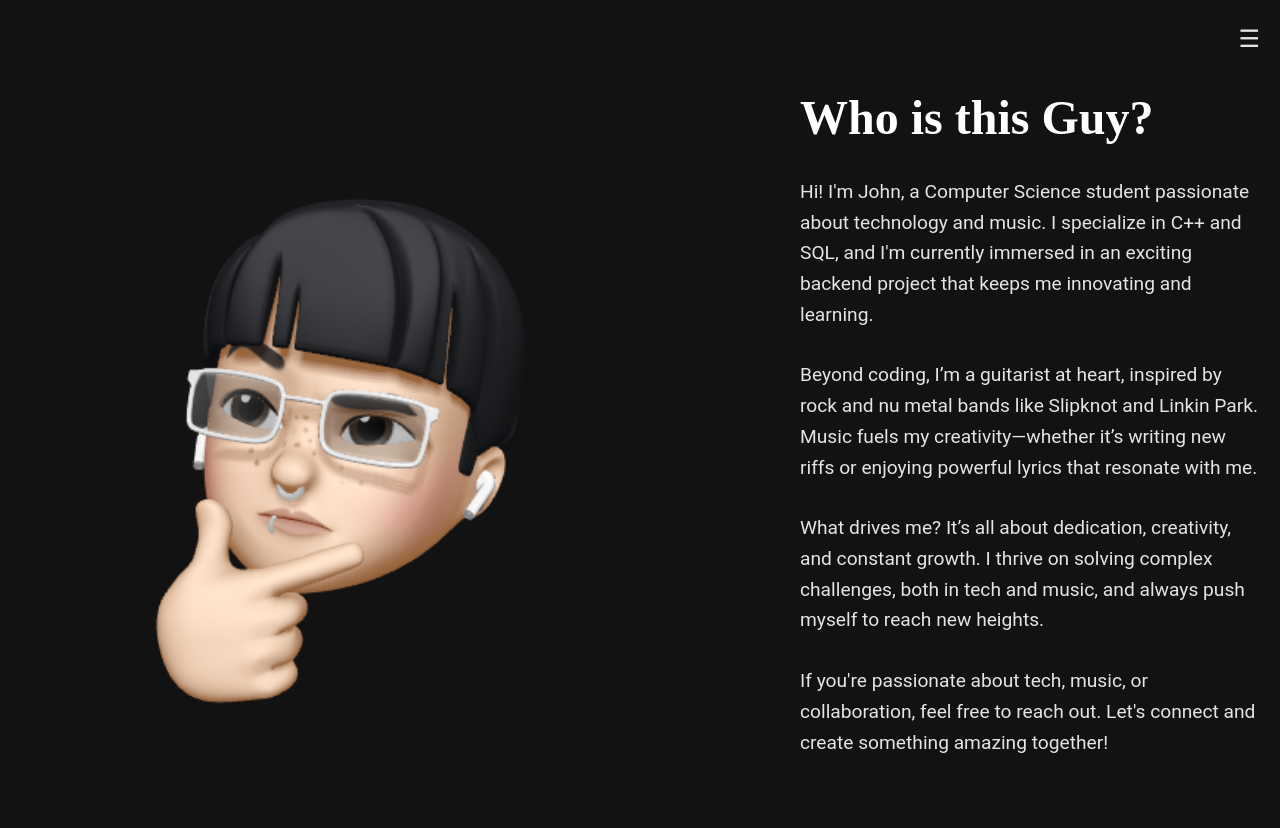
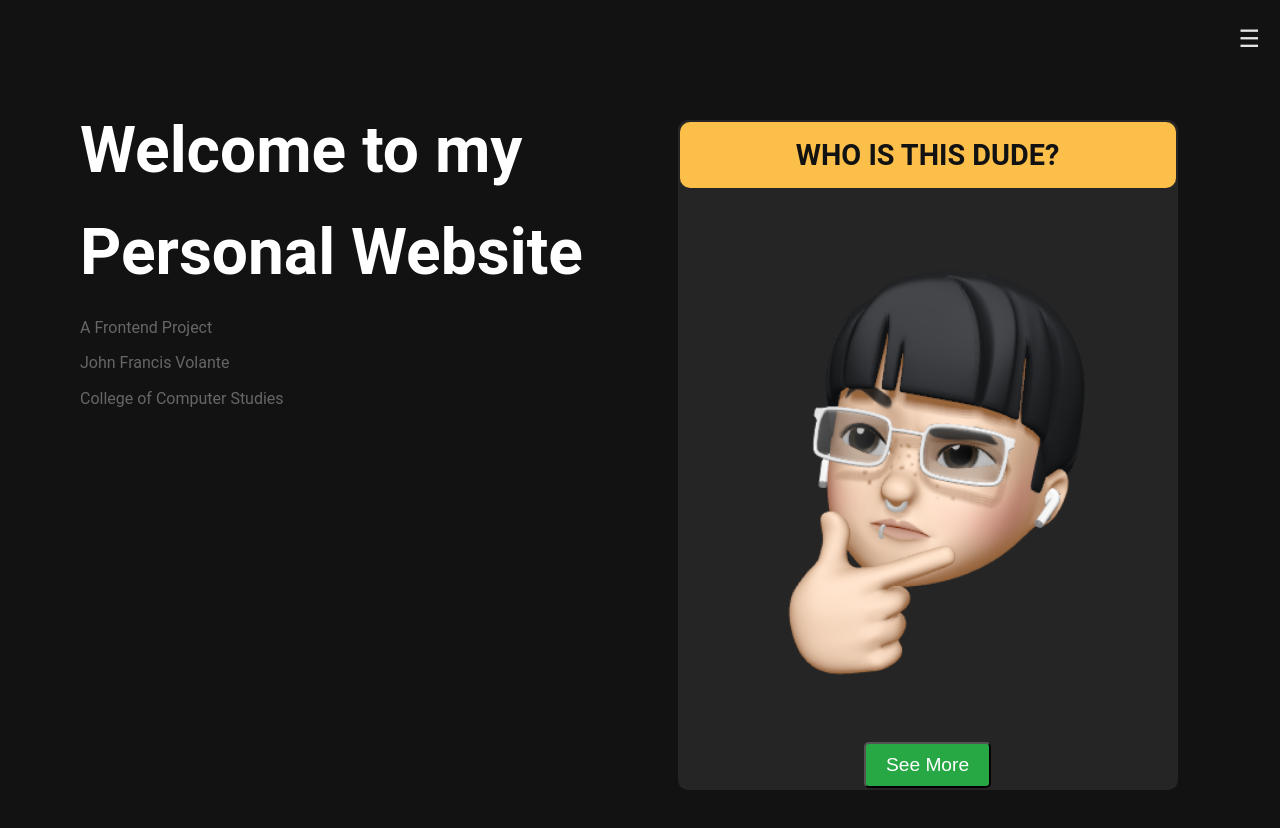
Before and after one commit to juansncz1970/Frontend-Project, a React (Vite) app: page / in a window 1280 px wide. Shown: the top 828 px of the page. Built offline with nearby package versions, Linux system fonts and the light colour scheme.

Commit message:
major update on visuals and function

```diff
--- a/src/pages/Home.jsx
+++ b/src/pages/Home.jsx
@@ -1,21 +1,59 @@
-import React from 'react';
+import React, { useState } from 'react';
+import { Button, Card } from 'react-bootstrap'; // Import Button and Card from react-bootstrap
+import '../styles/Home.css'; // Ensure you have your custom styles here for additional styling.
 
 function Home() {
+  const [showMore, setShowMore] = useState(false); // State to control whether the extra content is shown
+
+  const toggleContent = () => {
+    setShowMore(!showMore); // Toggle the state when the button is clicked
+  };
+
   return (
     <div id="home">
       <section className="section">
-        <div className="image-container">
-          <img src="profile.png" alt="Profile" className="profile-image" />
+        <div className="left-side">
+          <div className="header-text">
+            <h2>Welcome to my Personal Website</h2>
+            <p>A Frontend Project</p>
+            <p>John Francis Volante</p>
+            <p>College of Computer Studies</p>
+          </div>
         </div>
-        <div className="content-container">
-          <h1>Who is this Guy?</h1>
-          <p>Hi! I'm John, a Computer Science student passionate about technology and music. I specialize in C++ and SQL, and I'm currently immersed in an exciting backend project that keeps me innovating and learning.</p>
+        <div className="right-side">
+          <Card style={{ width: '100%', maxWidth: '500px' }} className="custom-card">
+            <Card.Body>
+              {/* Curved Box for Heading */}
+              <div className="heading-box">
+                <Card.Title>Who is this dude?</Card.Title>
+              </div>
 
-          <p>Beyond coding, I’m a guitarist at heart, inspired by rock and nu metal bands like Slipknot and Linkin Park. Music fuels my creativity—whether it’s writing new riffs or enjoying powerful lyrics that resonate with me.</p>
+              {/* Profile Image */}
+              <div className="profile-img-container">
+                <img src="profile.png" alt="Profile" className="profile-image" />
+              </div>
 
-          <p>What drives me? It’s all about dedication, creativity, and constant growth. I thrive on solving complex challenges, both in tech and music, and always push myself to reach new heights.</p>
-
-          <p>If you're passionate about tech, music, or collaboration, feel free to reach out. Let's connect and create something amazing together!</p>
+              <Card.Text>
+                {showMore && (
+                  <>
+                    <p>Hi! I'm Juan, a Computer Science student passionate about technology and music.</p>
+                    <p> </p>
+                    <p>I specialize in C++ and SQL, and I'm currently immersed in an exciting backend project that keeps me innovating and learning.</p>
+                    <p> </p>
+                    <p>Beyond coding, I’m a guitarist at heart, inspired by rock and nu-metal bands like Slipknot and Linkin Park. Music fuels my creativity—whether it’s writing new riffs or enjoying powerful lyrics that resonate with me.</p>
+                    <p> </p>
+                    <p>What drives me? It’s all about dedication, creativity, and constant growth. I thrive on solving complex challenges, both in tech and music, and always push myself to reach new heights.</p>
+                    <p> </p>
+                    <p>If you're passionate about tech, music, or collaboration, feel free to reach out. Let's connect and create something amazing together!</p>
+                  </>
+                )}
+              </Card.Text>
+              {/* Button to Toggle Content */}
+              <Button variant="success" onClick={toggleContent} className="see-more-button">
+                {showMore ? 'Show Less' : 'See More'}
+              </Button>
+            </Card.Body>
+          </Card>
         </div>
       </section>
     </div>
--- a/src/styles/App.css
+++ b/src/styles/App.css
@@ -7,8 +7,8 @@
 
 body {
   font-family: 'Roboto', sans-serif;
-  background-color: #121212;  /* Dark mode background */
-  color: #e4e4e4;  /* Lighter text for readability */
+  background-color: #121212;
+  color: #e4e4e4;
   line-height: 1.6;
 }
 
@@ -19,41 +19,85 @@ body {
   align-items: center;
   padding: 80px 20px;
   width: 100%;
+  flex-direction: row;
 }
 
 .image-container {
   flex: 1;
-  max-width: 50%;
+  width: 100%; /* Ensure it takes full available width */
+  display: flex;
+  justify-content: center;
+  align-items: center; /* Vertically center the image */
+  border-radius: 0; /* Remove border-radius from container */
+  overflow: hidden; /* Prevent any overflow issues */
 }
 
 .profile-image {
   width: 100%;
-  height: 100%;
-  object-fit: cover;
-  border-radius: 10px;
+  height: auto;
+  max-width: 1500px; /* Set max-width to 1500px for larger image */
+  min-width: 100%; /* Ensure the image takes up full width of the container */
+  object-fit: cover; /* Maintain aspect ratio */
+  border-radius: 0 !important; /* Force removal of border-radius */
 }
+
+
+
+
 
 /* Content Styling */
 .content-container {
   flex: 1;
   padding-left: 40px;
+  max-width: 500px;
   text-align: left;
-  max-width: 500px;
 }
 
 .content-container h1 {
-  font-family: 'Playfair Display', serif;
-  font-size: 3rem;
-  color: #fff;
+  font-family: 'Roboto', sans-serif;
+  font-size: 2.5rem;
+  color: #000000;
   margin-bottom: 20px;
 }
 
-.content-container p {
-  font-size: 1.2rem;
-  color: #e4e4e4;  /* Slightly lighter text for description */
-  margin-bottom: 30px;
+/* Updated Heading Box for h1 */
+.heading-box {
+  background-color: #fcbf49; /* The color you provided */
+  border-radius: 10px;
+  padding: 10px;
+  text-align: center;
+  margin-bottom: 10px;
 }
 
+/* Subheading Styling */
+.content-container h2 {
+  font-family: 'Roboto', sans-serif;
+  font-size: 1.5rem;
+  color: #28a745; /* Set the text color to #28a745 */
+  margin-bottom: 15px;
+  text-shadow: 0px 4px 6px rgba(0, 0, 0, 0.1), 0px 1px 3px rgba(0, 0, 0, 0.08); /* Optional: adds subtle shadow effect */
+  transition: all 0.3s ease;
+  margin-bottom: 30px;
+  margin-left: 30px;
+  margin-right: 30px;
+  margin-top: 30px;
+}
+
+.content-container h2:hover {
+  text-shadow: 0px 4px 10px rgba(40, 167, 69, 0.6); /* Stronger glow effect on hover */
+}
+
+/* Paragraph Styling */
+.content-container p {
+  font-size: 1rem;
+  color: #e4e4e4;
+  margin-bottom: 20px;
+  margin-bottom: 30px;
+  margin-left: 30px;
+  margin-right: 30px;
+}
+
+/* CTA Button */
 .cta-button {
   padding: 12px 30px;
   border: 2px solid #fff;
@@ -63,50 +107,50 @@ body {
   cursor: pointer;
   transition: 0.3s ease;
   text-transform: uppercase;
-  font-family: 'Roboto', sans-serif;
 }
 
 .cta-button:hover {
-  background-color: #ff5733;  /* Minimal orange accent for hover */
+  background-color: #ff5733;
   border-color: #ff5733;
 }
 
-  /* Navigation Buttons */
-  .nav-buttons-container {
-    display: flex;
-    flex-direction: row;
-    gap: 15px;
-    z-index: 1000;
-    align-items: center;
-    position: fixed;
-    top: 70px; /* Increased the top value to move the buttons further down */
-    right: 20px;
+/* Navigation Buttons */
+.nav-buttons-container {
+  display: none; /* Hides desktop version buttons */
 }
 
 .nav-button {
-  background-color: transparent;
-  border: 2px solid #fff;
-  color: #fff;
+  background-color: #28a745; /* Green background */
+  color: white;
+  border-radius: 5px;
+  text-align: center;
+  margin-top: 10px;
+  font-size: 1.2rem;
   padding: 10px 20px;
-  font-size: 1rem;
+  display: block;
+  margin-left: auto;
+  margin-right: auto;
   cursor: pointer;
-  text-transform: uppercase;
-  text-align: center;
+  transition: background-color 0.3s ease, transform 0.2s ease;
 }
 
 .nav-button a {
-  color: inherit;
+  color: white;
   text-decoration: none;
 }
 
 .nav-button:hover {
-  background-color: #8803b8;  /* Accent on hover */
-  border-color: #8803b8;
+  background-color: #218838; /* Darker green on hover */
+  transform: scale(1.05); /* Slight scale on hover */
 }
 
-/* Hamburger Icon */
+.nav-button:active {
+  background-color: #1e7e34; /* Even darker green on click */
+}
+
+/* Hamburger Icon (Visible on Desktop Now) */
 .hamburger-icon {
-  display: none;
+  display: block;
   font-size: 24px;
   cursor: pointer;
   position: fixed;
@@ -114,6 +158,7 @@ body {
   right: 20px;
   z-index: 1001;
   color: #e4e4e4;
+  visibility: visible; /* Ensures visibility on desktop */
 }
 
 /* Sidebar */
@@ -123,39 +168,48 @@ body {
   position: fixed;
   top: 0;
   right: 0;
-  background-color: #252424;  /* Dark background for sidebar */
-  color: #121212;  /* Lighter text for readability */
+  background-color: #252424;
+  color: #f9f8f7;
   overflow-x: hidden;
-  transform: translateX(100%); /* Sidebar hidden by default */
+  transform: translateX(100%);
   transition: transform 0.3s ease;
   padding: 20px;
   display: flex;
   flex-direction: column;
-  justify-content: center;  /* Vertically center the navigation buttons */
+  justify-content: center;
   z-index: 1000;
 }
 
 .sidebar.active {
-  transform: translateX(0); /* Sidebar becomes visible */
+  transform: translateX(0);
 }
 
 .sidebar .nav-button {
   margin: 15px 0;
-  color: #f9f8f7;  /* Accent color for sidebar items */
+  color: #f9f8f7;
   text-decoration: none;
-  text-align: center;  /* Ensures the text is centered */
+  text-align: center;
+  font-size: 1.2rem;
+  font-weight: 600;
+  transition: background-color 0.3s, color 0.3s;
 }
+
+.sidebar .nav-button:hover {
+  background-color: #fcbf49;
+  color: #121212;
+}
+
 /* Footer Styling */
 footer {
-  background-color: #121212;  /* Dark background for footer */
-  color: #e4e4e4;  /* Light text for footer */
+  background-color: #121212;
+  color: #e4e4e4;
   text-align: center;
   padding: 20px 0;
   font-size: 1rem;
 }
 
 footer a {
-  color: #8803b8;  /* Accent color for links */
+  color: #8803b8;
   text-decoration: none;
   font-weight: bold;
 }
@@ -167,11 +221,11 @@ footer a:hover {
 /* Responsive Adjustments */
 @media (max-width: 768px) {
   .hamburger-icon {
-    display: block; /* Show hamburger icon on mobile */
+    display: block;
   }
 
   .nav-buttons-container {
-    display: none; /* Hide the top navigation on mobile */
+    display: none;
   }
 
   .section {
@@ -209,22 +263,28 @@ footer a:hover {
   }
 }
 
-/* Desktop Version - Sidebar collapse functionality */
-@media (min-width: 769px) {
-  .hamburger-icon {
-    display: block; /* Show hamburger icon on desktop */
-  }
+/* Layouts for Specific Pages */
 
-  .sidebar {
-    transform: translateX(0); /* Sidebar is always visible on desktop */
-  }
+/* About Me - Text Right, Picture Left */
+.about-section {
+  display: flex;
+  flex-direction: row-reverse;
+}
 
-  .nav-buttons-container {
-    display: none; /* Hide the top navigation on desktop */
-  }
+/* Education - Text Left, Picture Right */
+.education-section {
+  display: flex;
+  flex-direction: row;
+}
 
-  /* Sidebar Collapse on Desktop */
-  .sidebar.collapsed {
-    transform: translateX(100%); /* Sidebar hides */
-  }
+/* Hobbies - Text Right, Picture Left */
+.hobbies-section {
+  display: flex;
+  flex-direction: row-reverse;
 }
+
+/* Contact - Text Right, Picture Left */
+.contact-section {
+  display: flex;
+  flex-direction: row-reverse;
+}
--- /dev/null
+++ b/src/styles/Home.css
@@ -0,0 +1,148 @@
+/* General Container */
+#home {
+    display: flex;
+    padding: 20px;
+    margin: 0 auto;
+    max-width: 1200px;
+  }
+
+  /* Section Layout */
+  .section {
+    display: flex;
+    justify-content: space-between;
+    align-items: flex-start;
+    width: 100%;
+  }
+
+  /* Left Side - Text Block */
+  .left-side {
+    flex: 1;
+    padding-right: 30px;
+  }
+
+  .header-text {
+    text-align: left;
+    color: #fff;
+    margin-bottom: 30px;
+  }
+
+  .header-text h2 {
+    font-family: 'Roboto', sans-serif;
+    font-size: 4rem; /* Adjusted for better balance */
+    margin-bottom: 10px;
+  }
+
+  .header-text p {
+    font-family: 'Roboto', sans-serif;
+    font-size: 1rem;
+    margin-bottom: 10px;
+    line-height: 1.6;
+  }
+
+  /* Right Side - Profile Card */
+  .right-side {
+    flex: 1;
+    display: flex;
+    justify-content: center;
+  }
+
+  .custom-card {
+    background-color: #252525;
+    border: 2px solid #252525;
+    border-radius: 10px;
+    color: #fff;
+    margin-top: 20px;
+    width: 100%;
+    max-width: 500px;
+  }
+
+  .heading-box {
+    background-color: #fcbf49;
+    border-radius: 10px;
+    padding: 10px;
+    text-align: center;
+    margin-bottom: 20px;
+  }
+
+  .custom-card .card-title {
+    font-size: 1.8rem;
+    font-family: 'Roboto', sans-serif;
+    color: #121212;
+    font-weight: bold;
+    text-transform: uppercase; /* Added for emphasis */
+  }
+
+  /* Profile Image */
+  .profile-img-container {
+    margin-bottom: 20px;
+    text-align: center;
+  }
+
+  .profile-image {
+    width: 100%;
+    max-width: 200px;
+    height: auto;
+    border-radius: 50%;
+    object-fit: cover;
+  }
+
+  /* Card Text */
+  .card-text {
+    font-size: 1rem;
+    color: white;
+    line-height: 1.6;
+    font-weight: 500;
+    margin-bottom: 30px;
+    margin-left: 30px;
+    margin-right: 30px;
+    text-align: left;
+    color: #FFFFFF !important;
+  }
+
+  /* See More Button */
+  .see-more-button {
+    background-color: #28a745;
+    color: white;
+    border-radius: 5px;
+    text-align: center;
+    margin-top: 10px;
+    font-size: 1.2rem;
+    padding: 10px 20px;
+    display: block;
+    margin-left: auto;
+    margin-right: auto;
+  }
+
+  .see-more-button:hover {
+    background-color: #218838;
+  }
+
+  /* Responsive Adjustments */
+  @media (max-width: 768px) {
+    #home {
+      flex-direction: column;
+      align-items: center;
+    }
+
+    .left-side {
+      margin-bottom: 30px;
+      text-align: center;
+    }
+
+    .right-side {
+      width: 100%;
+    }
+
+    .see-more-button {
+      font-size: 1rem;
+      padding: 10px 25px;
+    }
+
+    .header-text h2 {
+      font-size: 2rem; /* Smaller size on mobile */
+    }
+
+    .header-text p {
+      font-size: 0.9rem; /* Smaller size on mobile */
+    }
+  }
```
Also changed, not shown: src/App.jsx (+8 -27 lines), src/pages/About.jsx (+9 -3 lines), src/pages/Contact.jsx (+13 -3 lines), src/pages/Education.jsx (+9 -3 lines), src/pages/Hobbies.jsx (+9 -3 lines), public/home.png (added).
